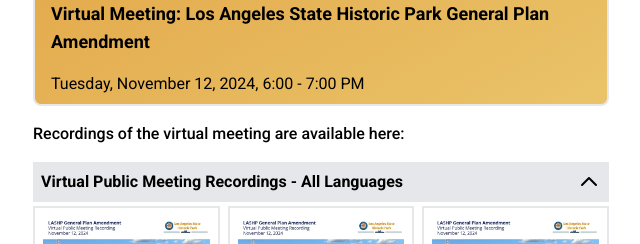
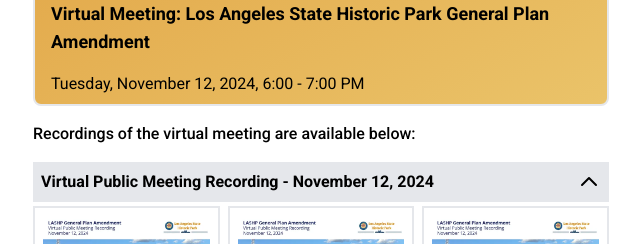
Before and after one commit to AECOMVizStudio/la_art, a React (Vite) app: page / in a window 1280 px wide. Shown: the part 2360-2604 px from the top of the page, without its empty margins (151-791 px from the left). Built offline with nearby package versions, Linux system fonts and the light colour scheme.

Commit message:
updated text for expandable videos tab

```diff
--- a/src/components/children/Headings/Meetings.tsx
+++ b/src/components/children/Headings/Meetings.tsx
@@ -174,7 +174,7 @@
         </div>
       </div>
       <div className="font-medium pb-4">
-        Recordings of the virtual meeting are available here:
+        Recordings of the virtual meeting are available below:
       </div>
       <VideosExpandable props={videoData} />
       <div className="font-medium pb-4">
--- a/src/components/children/Headings/reusable/VideosExpandable.tsx
+++ b/src/components/children/Headings/reusable/VideosExpandable.tsx
@@ -22,7 +22,7 @@
           onClick={expandHandler}
         >
           <p className="text-left font-bold">
-            Virtual Public Meeting Recordings - All Languages
+            Virtual Public Meeting Recording - November 12, 2024
           </p>
           <svg
             xmlns="http://www.w3.org/2000/svg"
```
